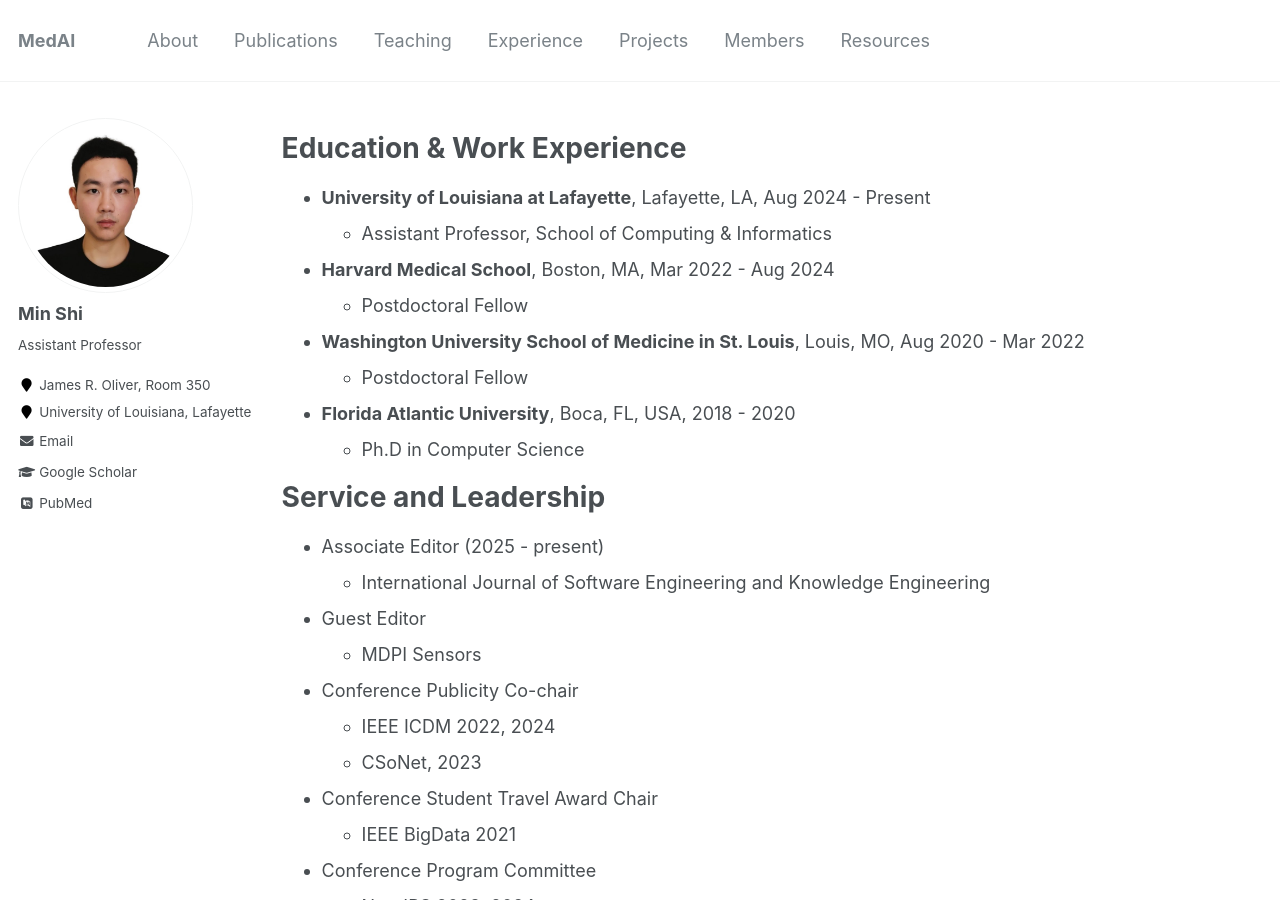
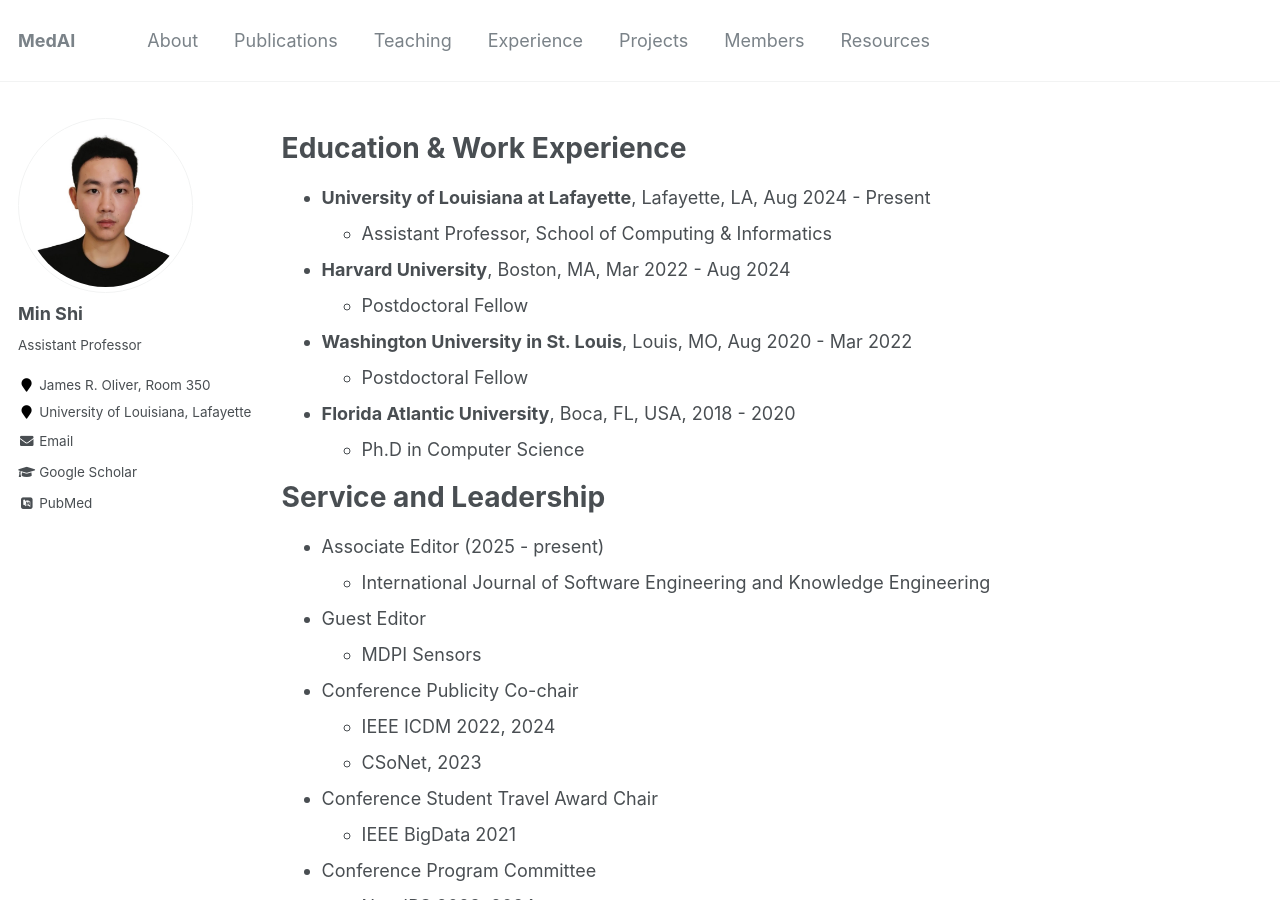
Before and after one commit to shiminxst/shiminxst.github.io, a Jekyll site: the page built from _pages/cv.md, in a window 1280 px wide and 900 px high. Built offline with Jekyll 4.4.1, drawn with Linux system fonts in a browser that asks for light colours; some web fonts are replaced.

Commit message:
Update cv.md

```diff
--- a/_pages/cv.md
+++ b/_pages/cv.md
@@ -13,9 +13,9 @@
 ======
 - **University of Louisiana at Lafayette**, Lafayette, LA,  Aug 2024 - Present
   * Assistant Professor, School of Computing & Informatics
-- **Harvard Medical School**, Boston, MA,  Mar 2022 - Aug 2024
+- **Harvard University**, Boston, MA,  Mar 2022 - Aug 2024
   * Postdoctoral Fellow
-- **Washington University School of Medicine in St. Louis**, Louis, MO, Aug 2020 - Mar 2022
+- **Washington University in St. Louis**, Louis, MO, Aug 2020 - Mar 2022
   * Postdoctoral Fellow
 - **Florida Atlantic University**, Boca, FL, USA, 2018 - 2020
   * Ph.D in Computer Science
```
